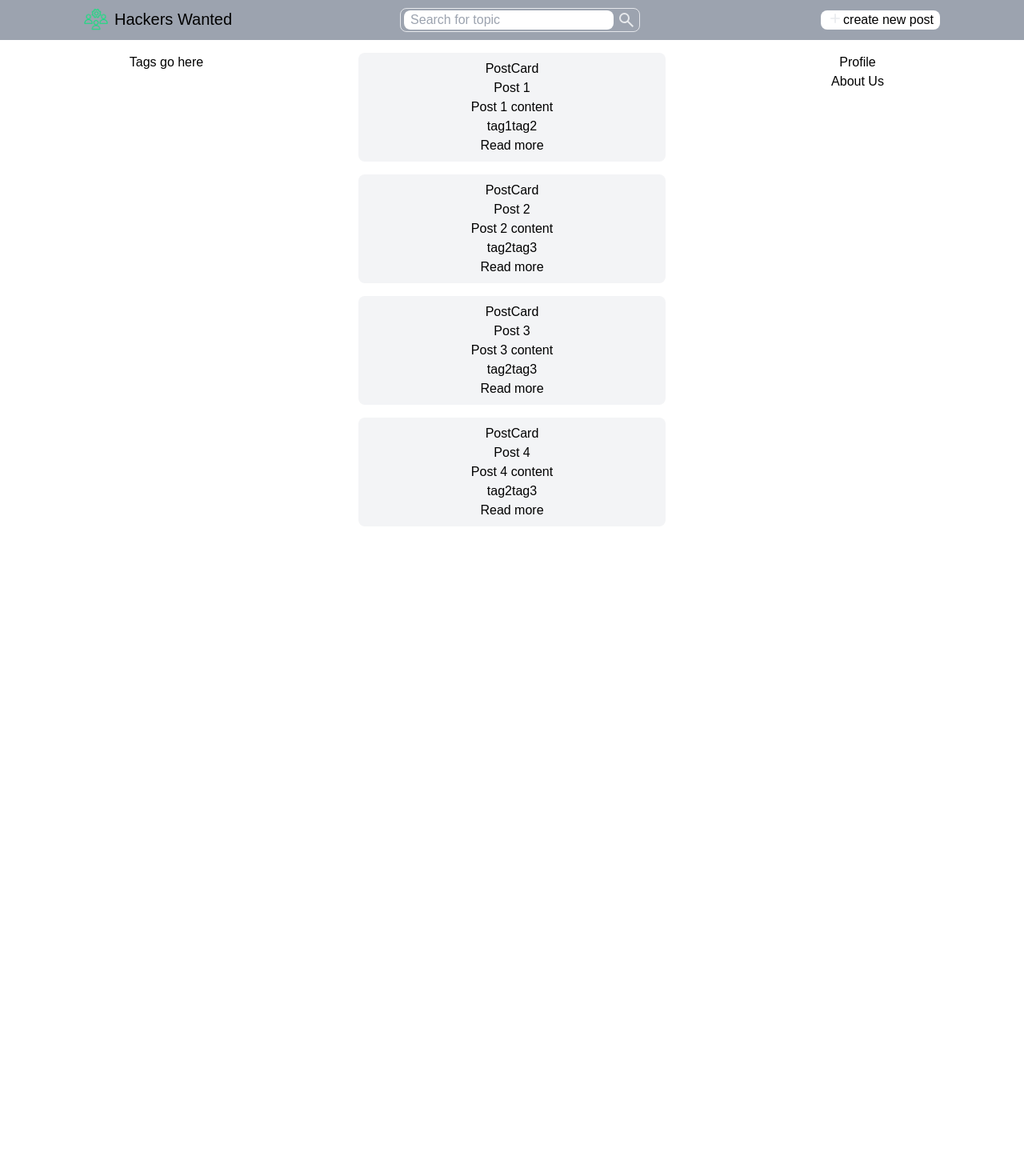
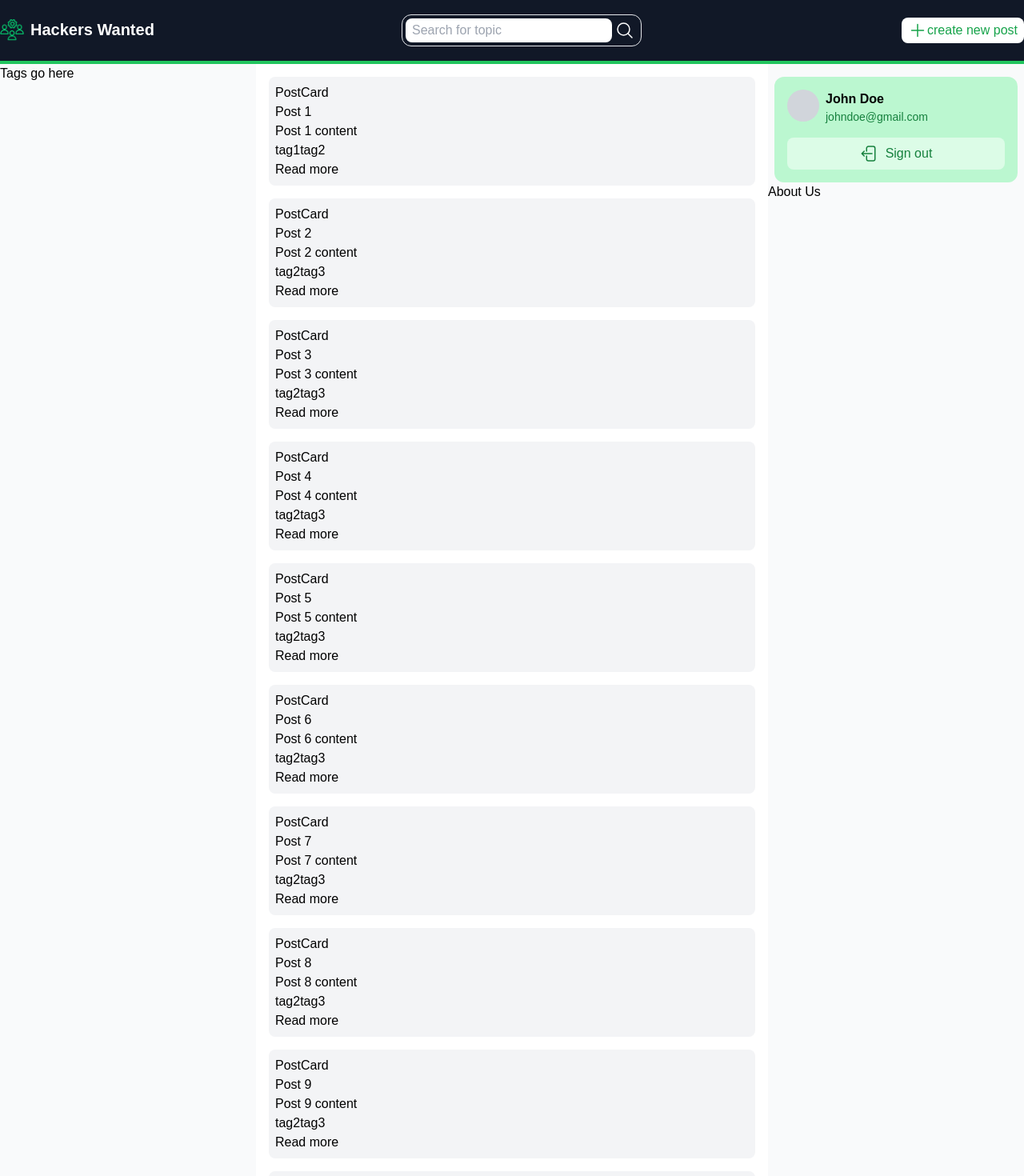
Before and after one commit to yunahu/hackers-wanted, a React (Vite) app: page / in a window 1280 px wide. Shown: the top 1470 px of the page at 80% size. Before the commit the page ends 800 px from the top, so only its background shows below. Built offline with nearby package versions, Linux system fonts and the light colour scheme; a web font is replaced by a local one.

Commit message:
chore: update styles

```diff
--- a/src/App.jsx
+++ b/src/App.jsx
@@ -1,10 +1,12 @@
 import Home from "./pages/Home";
+import Post from "./pages/Post";
 import { BrowserRouter, Routes, Route } from "react-router-dom";
 function App() {
   return (
     <BrowserRouter>
       <Routes>
         <Route path="/" element={<Home />} />
+        <Route path="/post/:id" element={<Post />} />
       </Routes>
     </BrowserRouter>
   );
--- a/src/components/NavBar.jsx
+++ b/src/components/NavBar.jsx
@@ -1,29 +1,31 @@
-import PlusIcon from "../images/plus_icon.svg";
-import SearchIcon from "../images/search_icon.svg";
+import { PlusIcon } from "@heroicons/react/24/outline";
+import { MagnifyingGlassIcon } from "@heroicons/react/24/outline";
 import Logo from "../images/hackers-wanted-logo.png";
-function NavBar(props) {
+function NavBar() {
   return (
-    <nav className={props.className}>
-      <div className="my-auto h-[30px] text-xl flex">
+    <nav className="h-[80px] bg-gray-900 border-b-4 border-green-500 text-white">
+      <div className="h-full max-w-7xl flex justify-between items-center mx-auto">
+        <div className="my-auto h-[30px] text-xl flex font-bold">
           <img src={Logo} alt="Hackers Wanted Logo" className="mr-2" />
           Hackers Wanted
         </div>
 
-      <div className="flex items-center border rounded-lg h-[30px] my-auto w-[300px]">
+        <div className="flex items-center border rounded-xl h-10 my-auto w-[300px] py-1 pr-2">
           <input
-          className="border-none outline-none w-full pl-2 mx-1 rounded-lg"
+            className="border-none outline-none w-full pl-2 mx-1 my-1 rounded-lg h-full"
             type="text"
             placeholder="Search for topic"
           />
           <button>
-          <img src={SearchIcon} alt="Search Icon" className="mr-2" />
+            <MagnifyingGlassIcon className="h-6 w-6" />
           </button>
         </div>
 
-      <button className="ml-4 pr-2 flex my-auto bg-white rounded-lg">
-        <img src={PlusIcon} alt="Plus Icon" className="h-5 w-5 ml-2" />
+        <button className="h-8 ml-4 px-2 py-1 flex my-auto bg-white rounded-lg text-green-600">
+          <PlusIcon className="h-6 w-6" />
           create new post
         </button>
+      </div>
     </nav>
   );
 }
--- a/src/components/PostList.jsx
+++ b/src/components/PostList.jsx
@@ -26,11 +26,89 @@ const posts = [
     content: "Post 4 content",
     tags: ["tag2", "tag3"],
   },
+  {
+    id: 5,
+    title: "Post 5",
+    content: "Post 5 content",
+    tags: ["tag2", "tag3"],
+  },
+  {
+    id: 6,
+    title: "Post 6",
+    content: "Post 6 content",
+    tags: ["tag2", "tag3"],
+  },
+  {
+    id: 7,
+    title: "Post 7",
+    content: "Post 7 content",
+    tags: ["tag2", "tag3"],
+  },
+  {
+    id: 8,
+    title: "Post 8",
+    content: "Post 8 content",
+    tags: ["tag2", "tag3"],
+  },
+  {
+    id: 9,
+    title: "Post 9",
+    content: "Post 9 content",
+    tags: ["tag2", "tag3"],
+  },
+  {
+    id: 10,
+    title: "Post 10",
+    content: "Post 10 content",
+    tags: ["tag2", "tag3"],
+  },
+  {
+    id: 11,
+    title: "Post 11",
+    content: "Post 11 content",
+    tags: ["tag2", "tag3"],
+  },
+  {
+    id: 12,
+    title: "Post 12",
+    content: "Post 12 content",
+    tags: ["tag2", "tag3"],
+  },
+  {
+    id: 13,
+    title: "Post 13",
+    content: "Post 13 content",
+    tags: ["tag2", "tag3"],
+  },
+  {
+    id: 14,
+    title: "Post 14",
+    content: "Post 14 content",
+    tags: ["tag2", "tag3"],
+  },
+  {
+    id: 15,
+    title: "Post 15",
+    content: "Post 15 content",
+    tags: ["tag2", "tag3"],
+  },
+  {
+    id: 16,
+    title: "Post 16",
+    content: "Post 16 content",
+    tags: ["tag2", "tag3"],
+  },
+  {
+    id: 17,
+    title: "Post 17",
+    content: "Post 17 content",
+    tags: ["tag2", "tag3"],
+  },
 ];
 
 function PostList() {
   return (
-    <div className="flex flex-col gap-4 mx-4">
+    <div className="flex flex-col gap-4 px-4 pt-4 bg-white">
       {posts.map((post) => (
         <PostCard key={post.id} post={post} />
       ))}
--- /dev/null
+++ b/src/components/SignIn.jsx
@@ -0,0 +1,24 @@
+import { ArrowLeftEndOnRectangleIcon } from "@heroicons/react/24/outline";
+
+export default function SignIn() {
+  const signInWithGoogle = () => {
+    console.log("Signing in with Google");
+  };
+
+  return (
+    <div className="gap-4 mt-4 mx-2 p-4 rounded-xl bg-gray-200">
+      <h2 className="text-2xl font-semibold mb-2 text-center">
+        Share your ideas,
+        <br />
+        Find your teammates
+      </h2>
+      <button
+        className="bg-green-500 text-white w-full px-4 py-2 rounded-lg flex flex-row items-center justify-center gap-2 hover:bg-green-700"
+        onClick={signInWithGoogle}
+      >
+        <ArrowLeftEndOnRectangleIcon className="h-6 w-6" />
+        Sign In with Google
+      </button>
+    </div>
+  );
+}
--- /dev/null
+++ b/src/components/SignOut.jsx
@@ -0,0 +1,32 @@
+import { ArrowLeftStartOnRectangleIcon } from "@heroicons/react/24/outline";
+
+export default function SignOut() {
+  // mock user and sign out
+  const user = {
+    name: "John Doe",
+    email: "johndoe@gmail.com",
+  };
+
+  const signOut = () => {
+    console.log("Signing out");
+  };
+
+  return (
+    <div className="mt-4 mx-2 p-4 rounded-xl bg-green-200">
+      <div className="flex flex-row gap-2 mb-4">
+        <div className="w-10 h-10 bg-gray-300 rounded-full" />
+        <div>
+          <div className="font-semibold">{user.name}</div>
+          <div className="text-sm text-green-700">{user.email}</div>
+        </div>
+      </div>
+      <button
+        className="bg-green-100 text-green-700 rounded-lg w-full px-4 py-2 flex flex-row items-center justify-center gap-2 hover:text-black"
+        onClick={signOut}
+      >
+        <ArrowLeftStartOnRectangleIcon className="h-6 w-6" />
+        Sign out
+      </button>
+    </div>
+  );
+}
--- a/src/pages/Home.jsx
+++ b/src/pages/Home.jsx
@@ -1,16 +1,22 @@
+import { useState } from "react";
+
 import PostList from "../components/PostList";
 import NavBar from "../components/NavBar";
+import SignIn from "../components/SignIn";
+import SignOut from "../components/SignOut";
+
 function Home() {
+  const [isAuth, setIsAuth] = useState(false);
   return (
-    <div className="grid grid-rows-[50px,1fr] grid-cols-3 gap-4 text-center">
-      <NavBar className="col-start-1 col-end-4 row-start-1 row-end-2 bg-gray-400 text-black flex justify-around align-middle" />
-      <p className="col-start-1 col-end-2 row-start-2 row-end-4">
-        Tags go here
-      </p>
-      <PostList className="col-start-2 col-end-3 row-start-2 row-end-3" />
-      <div className="col-start-3 col-end-4 row-start-2 row-end-3">
-        <p>Profile</p>
-        <p>About Us</p>
+    <div className="bg-gray-50">
+      <NavBar />
+      <div className="grid grid-cols-[1fr,2fr,1fr] max-w-7xl mx-auto">
+        <div>Tags go here</div>
+        <PostList />
+        <div>
+          {!isAuth ? <SignOut /> : <SignIn />}
+          <p>About Us</p>
+        </div>
       </div>
     </div>
   );
--- /dev/null
+++ b/src/pages/Post.jsx
@@ -0,0 +1,5 @@
+import PostView from "../components/PostView";
+
+export default function Post() {
+  return <PostView />;
+}
```
Lines whose indentation alone changed are shown as unchanged.
